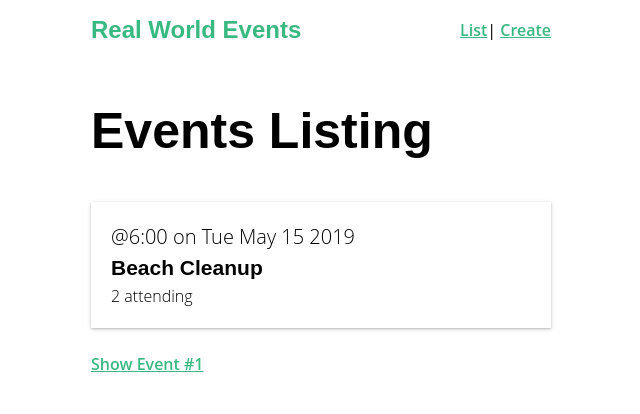
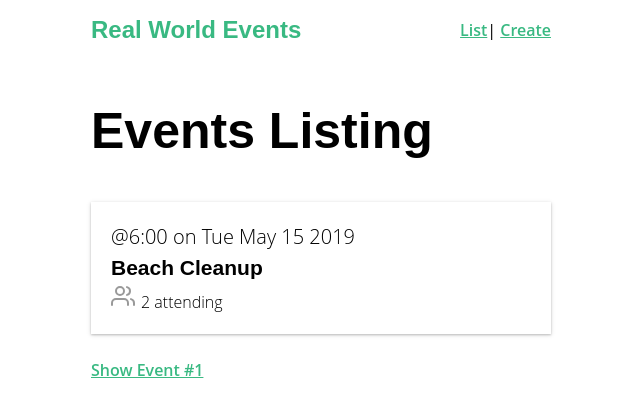
Before and after one commit to travis18/real-world-vue, a Vue app: page / in a window 1280 px wide. Shown: the top 414 px of the page, without its empty margins (319-959 px from the left). Built offline with nearby package versions, Linux system fonts and the light colour scheme.

Commit message:
finish 7. Global Components

```diff
--- /dev/null
+++ b/src/components/BaseIcon.vue
@@ -0,0 +1,42 @@
+<template>
+  <div class="icon-wrapper">
+    <svg class="icon" :width="width" :height="height">
+      <use v-bind="{ 'xlink:href': '/feather-sprite.svg#' + name }"></use>
+    </svg>
+  </div>
+</template>
+
+<script>
+export default {
+  props: {
+    name: String,
+    width: {
+      type: [Number, String],
+      default: 24
+    },
+    height: {
+      type: [Number, String],
+      default: 24
+    }
+  }
+}
+</script>
+
+<style scoped>
+.icon-wrapper {
+  display: inline-flex;
+  align-items: center;
+  color: rgba(0, 0, 0, 0.4);
+  font-size: 1rem;
+  font-weight: 600;
+}
+
+.icon {
+  stroke: currentColor;
+  stroke-width: 2;
+  stroke-linecap: round;
+  stroke-linejoin: round;
+  fill: none;
+  margin-right: 6px;
+}
+</style>
--- a/src/components/EventCard.vue
+++ b/src/components/EventCard.vue
@@ -6,6 +6,7 @@
     <div class="event-card -shadow">
       <span class="eyebrow">@{{ event.time }} on {{ event.date }}</span>
       <h4 class="title">{{ event.title }}</h4>
+      <BaseIcon name="users" />
       <span>{{ event.attendees.length }} attending</span>
     </div>
   </router-link>
--- a/src/main.js
+++ b/src/main.js
@@ -2,9 +2,10 @@
 import App from './App.vue'
 import router from './router'
 import store from './store'
+import BaseIcon from '@/components/BaseIcon.vue'
 
 Vue.config.productionTip = false
-
+Vue.component('BaseIcon', BaseIcon)
 new Vue({
   router,
   store,
```
Also changed, not shown: public/feather-sprite.svg (added).
